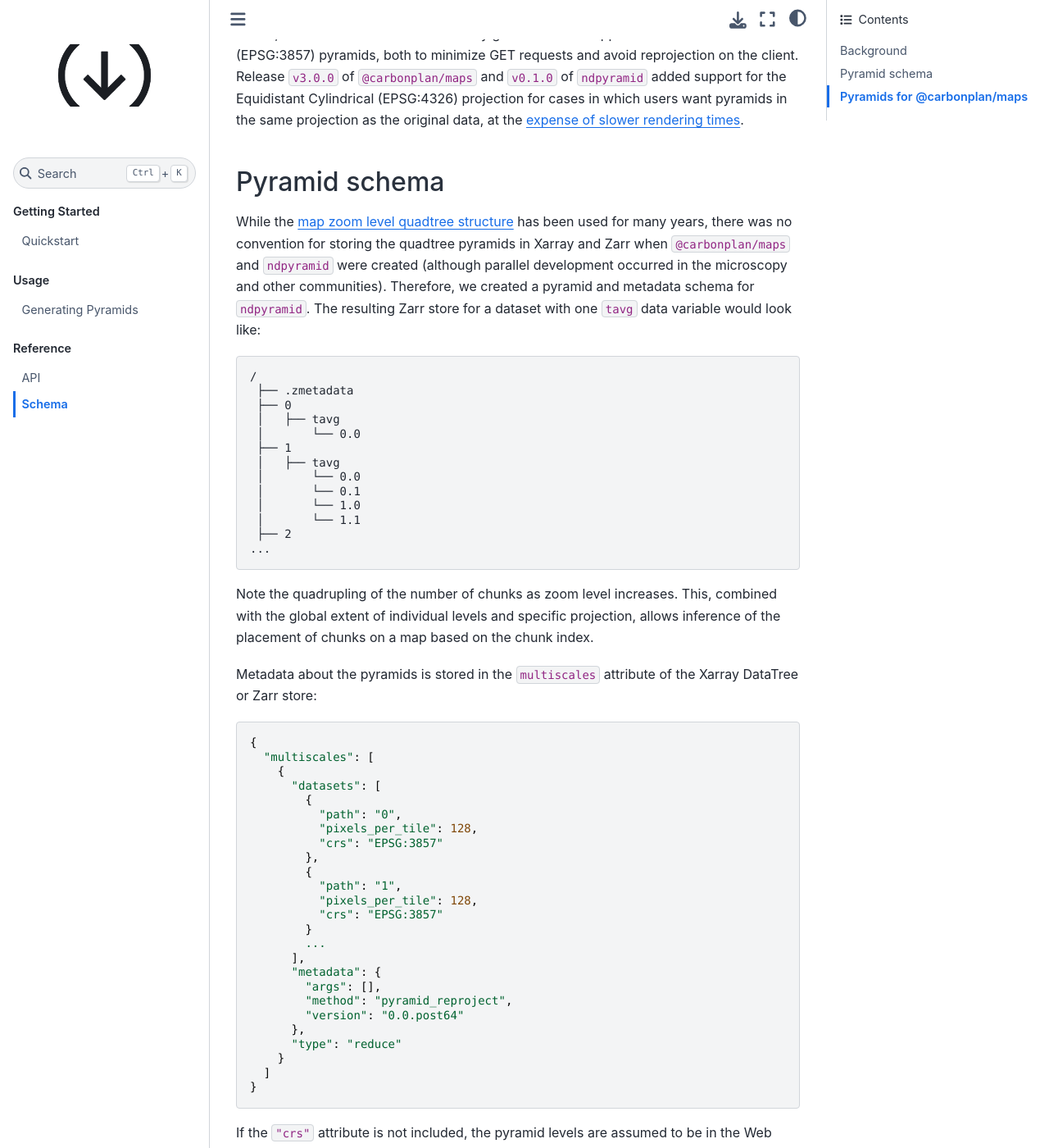
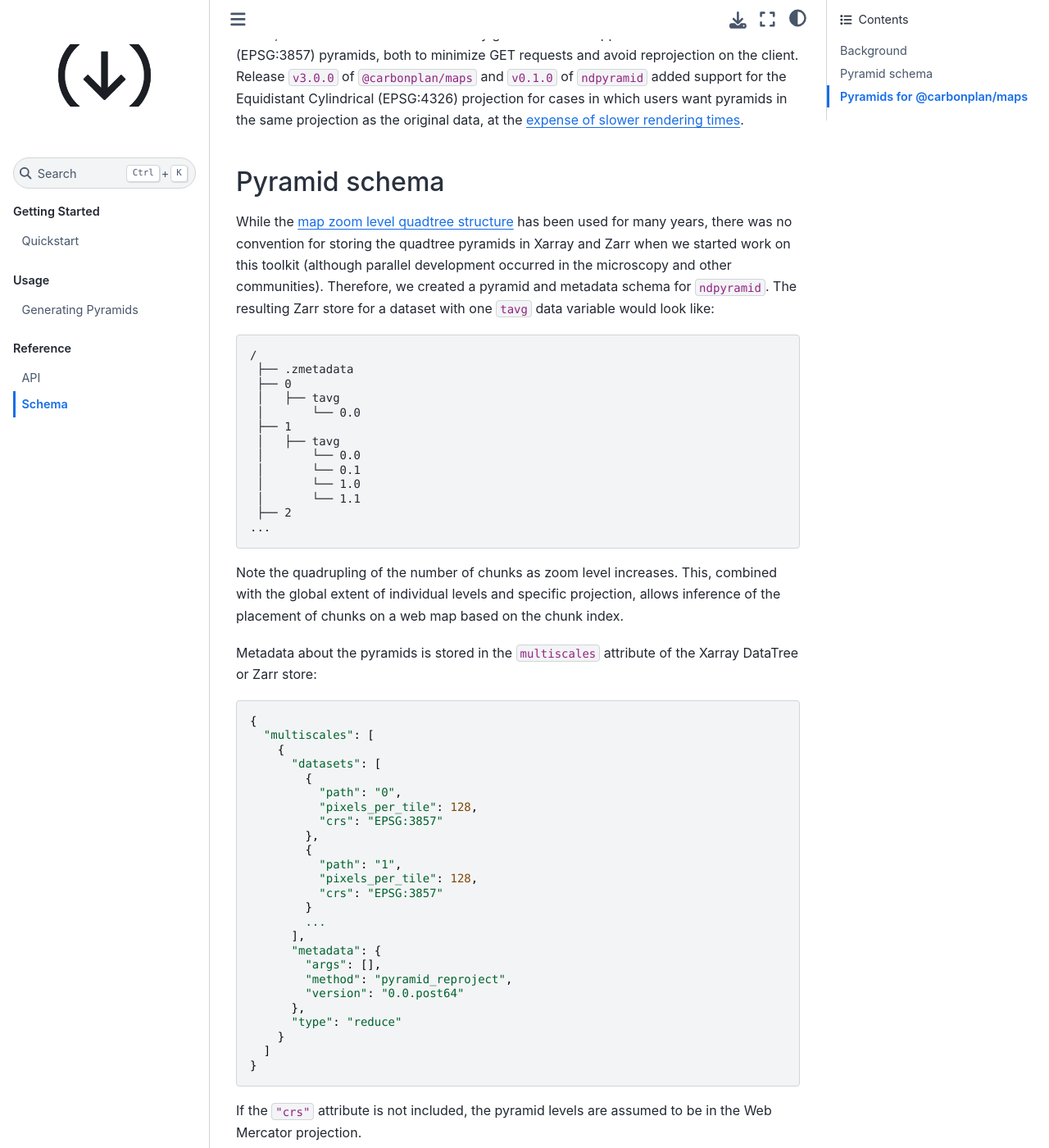
Before and after one commit to carbonplan/ndpyramid, a Sphinx documentation site: the page built from docs/schema.md, in a window 1280 px wide and 1400 px high, scrolled down 515 px. Shown: the whole window at 82% size. Built offline with Sphinx 7.4.7 and the Sphinx Book theme 1.1.4, drawn with Linux system fonts in a browser that asks for light colours; some of the changed text lies outside the part shown.

Commit message:
Fix typo

````diff
--- a/docs/schema.md
+++ b/docs/schema.md
@@ -10,7 +10,7 @@
 
 ## Pyramid schema
 
-While the [map zoom level quadtree structure](https://docs.mapbox.com/help/glossary/zoom-level/#zoom-level-quadtrees) has been used for many years, there was no convention for storing the quadtree pyramids in Xarray and Zarr when `@carbonplan/maps` and `ndpyramid` were created (although parallel development occurred in the microscopy and other communities). Therefore, we created a pyramid and metadata schema for `ndpyramid`. The resulting Zarr store for a dataset with one `tavg` data variable would look like:
+While the [map zoom level quadtree structure](https://docs.mapbox.com/help/glossary/zoom-level/#zoom-level-quadtrees) has been used for many years, there was no convention for storing the quadtree pyramids in Xarray and Zarr when we started work on this toolkit (although parallel development occurred in the microscopy and other communities). Therefore, we created a pyramid and metadata schema for `ndpyramid`. The resulting Zarr store for a dataset with one `tavg` data variable would look like:
 
 ```{code}
 /
@@ -28,7 +28,7 @@
 ...
 ```
 
-Note the quadrupling of the number of chunks as zoom level increases. This, combined with the global extent of individual levels and specific projection, allows inference of the placement of chunks on a map based on the chunk index.
+Note the quadrupling of the number of chunks as zoom level increases. This, combined with the global extent of individual levels and specific projection, allows inference of the placement of chunks on a web map based on the chunk index.
 
 Metadata about the pyramids is stored in the `multiscales` attribute of the Xarray DataTree or Zarr store:
 
@@ -66,10 +66,10 @@
 
 ## Pyramids for @carbonplan/maps
 
-In addition following the ndpyramid metadata schema described above, the pyramids currently must also meet the following requirements for use with `@carbonplan/maps`:
+In addition to following the quadtree pyramid structure and metadata schema, the pyramids currently must also meet the following requirements for use with `@carbonplan/maps`:
 
 - Consistent chunk size across pyramid levels (128, 256, or 512 are recommended)
-- [zlib](https://numcodecs.readthedocs.io/en/stable/zlib.html) or [gzip](https://numcodecs.readthedocs.io/en/stable/gzip.html) compression.
+- [zlib](https://numcodecs.readthedocs.io/en/stable/zlib.html) or [gzip](https://numcodecs.readthedocs.io/en/stable/gzip.html) compression
 - Web Mercator (EPSG:3857) or Equidistant Cylindrical (EPSG:4326) projection
 
 We recommend exploring the [`@carbonplan/maps` repository](https://github.com/carbonplan/maps), [`@carbonplan/maps` documentation](https://docs.carbonplan.org/maps), and [Zarr visualization report](https://nasa-impact.github.io/zarr-visualization-report/) for more information about CarbonPlan's approach to interactive multi-dimensional data-driven web maps.
````
